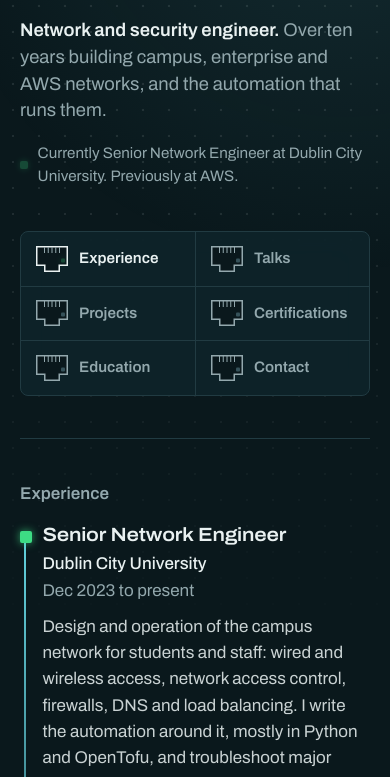
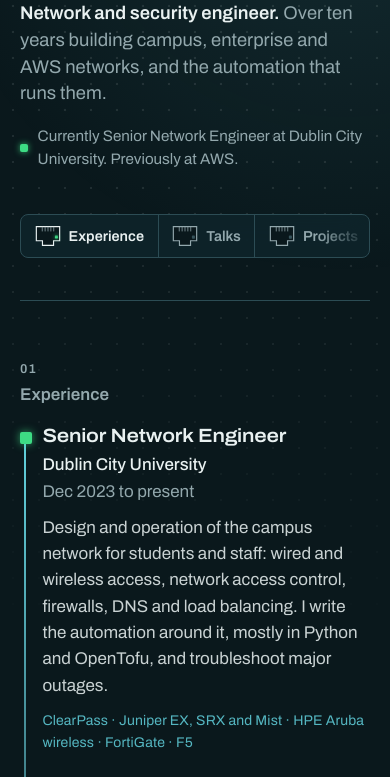
Before and after one commit to rogeriojrpalmares/rogeriojrpalmares.github.io, a plain HTML site: page index.html in a window 390 px wide. Shown: the part 189-966 px from the top of the page. Drawn offline with Linux system fonts and the light colour scheme.

Commit message:
Tighten structure and keep navigation usable on small screens
- Hairlines move from #213b42 (1.5:1 on paper) to #2c4c54 (~2:1) so
  sections read as distinct; stuck nav and card hover borders step up
  to #3a5f69 to stay above them.
- Hero name is capped by viewport height as well as width, and the
  hero padding is trimmed, so the first section starts above the fold
  on a 1366x768 laptop.
- Section labels get a port number (01 to 06) and stay pinned beside
  long sections on wide screens; sections get more vertical rhythm.
- Below 64rem the faceplate is one sticky row of ports that scrolls
  sideways, replacing the 3x2 grid (tablet) and the non-sticky 2x3
  grid (phone). site.js keeps the current port in view and drops the
  edge fade at the end of the strip.
- A paper band masks text scrolling through the gap above the stuck
  faceplate.

Co-Authored-By: Claude Opus 5.5 <noreply@anthropic.com>
Claude-Session: https://claude.ai/code/session_01C1qnUizwYNFrsPFJfS3nzn

```diff
--- a/assets/css/site.css
+++ b/assets/css/site.css
@@ -15,12 +15,13 @@
   --panel: #10262c;     /* faceplate */
   --ink: #e9f1f1;
   --slate: #93a8ad;
-  --rule: #213b42;
+  --rule: #2c4c54;      /* hairlines, ~2:1 on paper */
   --link: #62d2de;      /* OM3 fibre jacket aqua */
   --led-off: #36525a;
   --led-on: #3ddc84;
   --led-test: #f5b942;
   --radius: 8px;
+  --nav-h: 3.6rem;      /* faceplate height, for sticky offsets */
 }
 
 *, *::before, *::after { box-sizing: border-box; }
@@ -125,12 +126,12 @@ a:hover { text-decoration-thickness: 2px; }
 /* ---------- Hero ---------- */
 
 .hero {
-  padding: clamp(3rem, 10vh, 7rem) 0 clamp(2rem, 5vh, 3.25rem);
+  padding: clamp(2.5rem, 8vh, 5.5rem) 0 clamp(2rem, 5vh, 3rem);
 }
 
 .hero h1 {
   margin: 0 0 0 -0.045em;
-  font-size: clamp(2.9rem, 10.5vw, 7.5rem);
+  font-size: clamp(2.9rem, min(10.5vw, 14vh), 6.75rem);
   font-weight: 800;
   font-stretch: 125%;
   line-height: 0.92;
@@ -203,8 +204,18 @@ a:hover { text-decoration-thickness: 2px; }
   transition: box-shadow 200ms ease, border-color 200ms ease;
 }
 .faceplate.stuck {
-  border-color: #2c4c54;
+  border-color: #3a5f69;
   box-shadow: 0 12px 32px -12px rgba(0, 0, 0, 0.7);
+}
+/* Mask the strip above the stuck faceplate so text doesn't scroll through it */
+.faceplate.stuck::before {
+  content: "";
+  position: absolute;
+  left: -1px;
+  right: -1px;
+  bottom: 100%;
+  height: 1rem;
+  background: var(--paper);
 }
 .faceplate ul {
   list-style: none;
@@ -289,11 +300,15 @@ a:hover { text-decoration-thickness: 2px; }
   display: grid;
   grid-template-columns: 13rem 1fr;
   column-gap: 2rem;
-  padding: clamp(2rem, 5vh, 3rem) 0;
+  padding: clamp(2.5rem, 7vh, 4.5rem) 0;
   border-top: 1px solid var(--rule);
 }
+main { counter-reset: port; }
 
 .section h2 {
+  position: sticky;
+  top: calc(var(--nav-h) + 1.75rem);
+  align-self: start;
   margin: 0;
   font-size: 1.0625rem;
   font-weight: 600;
@@ -490,7 +505,7 @@ a:hover { text-decoration-thickness: 2px; }
   border-radius: var(--radius);
   transition: border-color 150ms ease;
 }
-.cards > li:hover { border-color: #2c4c54; }
+.cards > li:hover { border-color: #3a5f69; }
 .cards h3 { font-size: clamp(1.1rem, 1.8vw, 1.25rem); }
 .cards p.about { margin-top: 0.55rem; font-size: 0.975rem; }
 .cards p.stack { margin-top: auto; padding-top: 0.9rem; }
@@ -538,33 +553,53 @@ a:hover { text-decoration-thickness: 2px; }
   font-size: 0.9rem;
 }
 
+/* Port number, like the label printed above a switch port */
+.section h2::before {
+  counter-increment: port;
+  content: counter(port, decimal-leading-zero);
+  display: block;
+  margin-bottom: 0.15rem;
+  color: var(--slate);
+  font-size: 0.8rem;
+  font-weight: 600;
+  font-variant-numeric: tabular-nums;
+  letter-spacing: 0.08em;
+}
+
 /* ---------- Medium screens ---------- */
 
 @media (max-width: 64rem) {
-  .faceplate ul { grid-template-columns: repeat(3, 1fr); }
-  .faceplate li + li { border-left: 0; }
-  .faceplate li:not(:nth-child(3n + 1)) { border-left: 1px solid var(--rule); }
-  .faceplate li:nth-child(n + 4) { border-top: 1px solid var(--rule); }
+  .faceplate ul {
+    display: flex;
+    overflow-x: auto;
+    scroll-snap-type: x proximity;
+    scrollbar-width: none;
+    overscroll-behavior-x: contain;
+    -webkit-mask-image: linear-gradient(to right, #000 85%, transparent);
+            mask-image: linear-gradient(to right, #000 85%, transparent);
+  }
+  .faceplate ul::-webkit-scrollbar { display: none; }
+  .faceplate ul.end {
+    -webkit-mask-image: none;
+            mask-image: none;
+  }
+  .faceplate li { flex: none; scroll-snap-align: start; }
   .faceplate li a { border-radius: 0; }
 }
 
 /* ---------- Small screens ---------- */
 
 @media (max-width: 46rem) {
-  html { scroll-padding-top: 1.5rem; }
+  html { scroll-padding-top: 5rem; }
+  :root { --nav-h: 3rem; }
   .backdrop { --mx: 88%; --my: 2.5rem; }
   .backdrop::after {
     -webkit-mask-image: radial-gradient(10rem circle at var(--mx) var(--my), #000, transparent 72%);
             mask-image: radial-gradient(10rem circle at var(--mx) var(--my), #000, transparent 72%);
   }
-  .faceplate { position: static; }
-  .faceplate li a { border-radius: 0; }
-  .faceplate ul { grid-template-columns: repeat(2, 1fr); }
-  .faceplate li + li,
-  .faceplate li:not(:nth-child(3n + 1)) { border-left: 0; }
-  .faceplate li:nth-child(even) { border-left: 1px solid var(--rule); }
-  .faceplate li:nth-child(n + 3) { border-top: 1px solid var(--rule); }
-  .faceplate a { padding: 0.8rem 0.9rem; gap: 0.6rem; }
+  .faceplate { top: 0.5rem; }
+  .faceplate a { padding: 0.6rem 0.85rem; gap: 0.5rem; font-size: 0.9rem; }
+  .port { width: 26px; height: 22px; }
 
   .section { grid-template-columns: 1fr; row-gap: 1rem; }
   .rows.linked > li { margin: 0 -0.75rem; padding: 0.85rem 2.75rem 0.85rem 0.75rem; }
@@ -572,7 +607,7 @@ a:hover { text-decoration-thickness: 2px; }
   .go { right: 0.6rem; width: 1.25rem; height: 1.25rem; }
   .stage { margin-bottom: 0.5rem; }
   .stage img { aspect-ratio: 16 / 9; object-fit: cover; object-position: 52% 50%; }
-  .section h2 { color: var(--slate); }
+  .section h2 { position: static; color: var(--slate); }
   .certs { grid-template-columns: 1fr; row-gap: 0.3rem; }
   .certs dd + dt { margin-top: 1.1rem; }
   .timeline { margin-left: 0; padding-left: 1.4rem; }
--- a/assets/js/site.js
+++ b/assets/js/site.js
@@ -16,6 +16,14 @@
       links[a.getAttribute('href').slice(1)] = a;
     });
     var order = Object.keys(links);
+    var strip = nav.querySelector('ul');
+    // Drop the edge fade once the last port is in view.
+    var edge = function () {
+      strip.classList.toggle('end', strip.scrollLeft + strip.clientWidth >= strip.scrollWidth - 2);
+    };
+    strip.addEventListener('scroll', edge, { passive: true });
+    window.addEventListener('resize', edge);
+    edge();
     var visible = new Set();
     var observer = new IntersectionObserver(function (entries) {
       entries.forEach(function (e) {
@@ -26,6 +34,12 @@
         if (id === current) links[id].setAttribute('aria-current', 'true');
         else links[id].removeAttribute('aria-current');
       });
+      // On narrower screens the ports scroll sideways: keep the lit one in view.
+      if (current && strip.scrollWidth > strip.clientWidth) {
+        var a = links[current];
+        var left = a.offsetLeft - (strip.clientWidth - a.offsetWidth) / 2;
+        strip.scrollTo({ left: Math.max(0, left), behavior: reduceMotion ? 'auto' : 'smooth' });
+      }
     }, { rootMargin: '-35% 0px -55% 0px' });
     order.forEach(function (id) {
       var section = document.getElementById(id);
```
